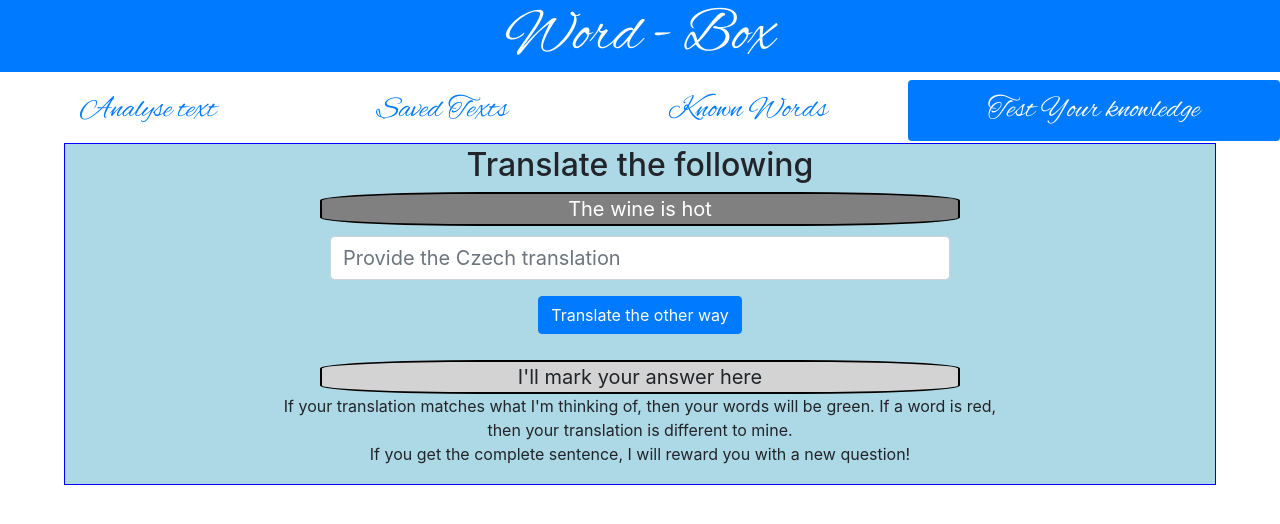
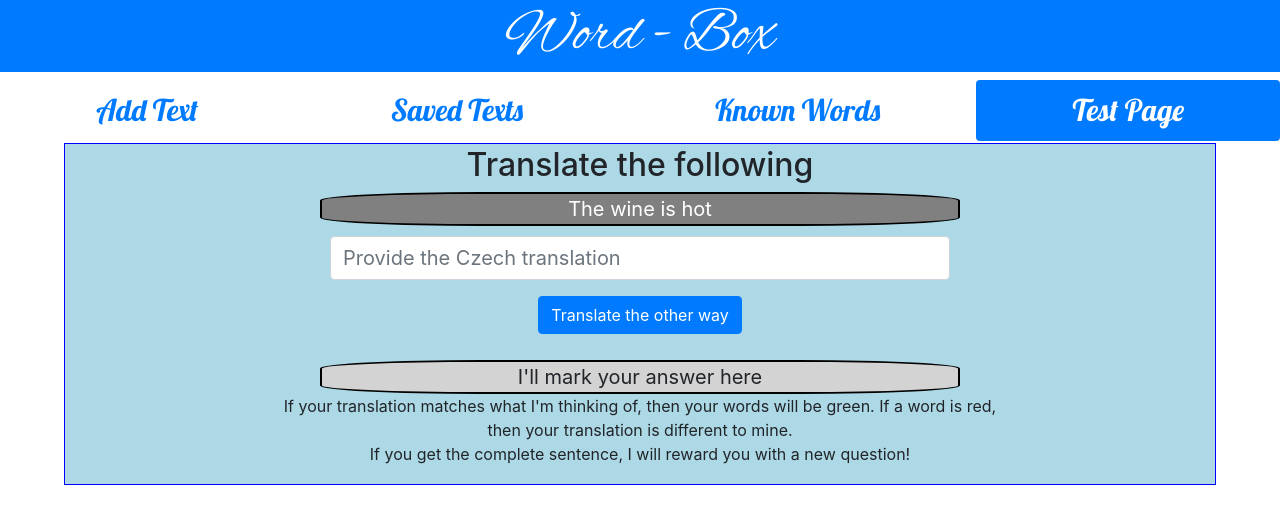
Before and after one commit to tommcandrew/Word-Box, a React (Create React App) app: page / in a window 1280 px wide. Shown: the top 524 px of the page. Built offline with nearby package versions, Linux system fonts and the light colour scheme.

Commit message:
use Lobster font in tab headings

```diff
--- a/public/index.html
+++ b/public/index.html
@@ -2,7 +2,7 @@
 <html lang="en">
   <head>
     <meta charset="utf-8" />
-    <link href="https://fonts.googleapis.com/css?family=Alex+Brush&display=swap" rel="stylesheet">
+    <link href="https://fonts.googleapis.com/css?family=Alex+Brush|Lobster&display=swap" rel="stylesheet">
     <link rel="shortcut icon" href="%PUBLIC_URL%/favicon.ico" />
     <meta name="viewport" content="width=device-width, initial-scale=1" />
     <meta name="theme-color" content="#000000" />
--- a/src/App.css
+++ b/src/App.css
@@ -14,7 +14,7 @@
 }
 
 .tabs {
-  font-family: 'Alex Brush', cursive;
+  font-family: 'Lobster', cursive;
   font-size: 30px;
 }
 
--- a/src/App.js
+++ b/src/App.js
@@ -219,7 +219,7 @@ render() {
         className='tabs'
         fill
         >
-        <Tab eventKey='Reader' title='Analyse text' className='blueBackground' >
+        <Tab eventKey='Reader' title='Add Text' className='blueBackground' >
           <Reader
             knownWords={this.state.knownWords}
             saveText={this.saveText}
@@ -249,7 +249,7 @@ render() {
             wordClick={this.wordClicked}
           />
         </Tab>
-        <Tab eventKey='testPage' title='Test Your knowledge' className='blueBackground' >
+        <Tab eventKey='testPage' title='Test Page' className='blueBackground' >
           <TestPage
             language={this.state.knownWords.foreignLang}
             transMode={this.state.translationMode}
```
